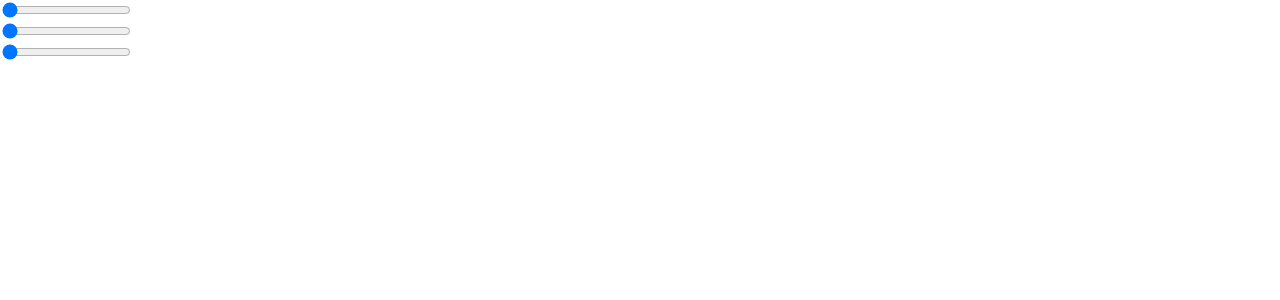
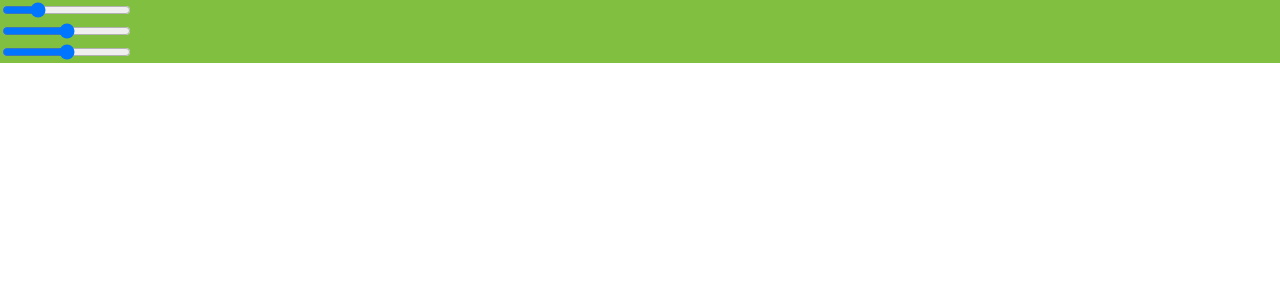
Before and after one commit to jlmdev/color-picker, a React (Create React App) app: page / in a window 1280 px wide. Shown: the top 300 px of the page. Built offline with nearby package versions, Linux system fonts and the light colour scheme; the HTML template or start-up script is replaced by a standard one.

Commit message:
Basic slider color changes working

```diff
--- a/src/App.jsx
+++ b/src/App.jsx
@@ -1,13 +1,53 @@
 import React, { Component } from 'react'
-import { Slider } from './components/Slider'
 
 class App extends Component {
+  state = {
+    hue: 90,
+    saturation: 50,
+    lightness: 50,
+  }
+
+  handleHueChange = event => {
+    this.setState({ hue: event.target.value })
+  }
+  handleSaturationChange = event => {
+    this.setState({ saturation: event.target.value })
+  }
+  handleLightnessChange = event => {
+    this.setState({ lightness: event.target.value })
+  }
+
   render() {
     return (
-      <div>
-        <Slider id="hue" sliderMax="360" />
-        <Slider id="saturation" sliderMax="100" />
-        <Slider id="lightness" sliderMax="100" />
+      <div
+        style={{
+          backgroundColor: `hsl(${this.state.hue},${this.state.saturation}%,${this.state.lightness}%)`,
+        }}
+      >
+        <div>
+          <input
+            type="range"
+            value={this.state.hue}
+            max="360"
+            onChange={this.handleHueChange}
+          />
+        </div>
+        <div>
+          <input
+            type="range"
+            value={this.state.saturation}
+            max="100"
+            onChange={this.handleSaturationChange}
+          />
+        </div>
+        <div>
+          <input
+            type="range"
+            value={this.state.lightness}
+            max="100"
+            onChange={this.handleLightnessChange}
+          />
+        </div>
       </div>
     )
   }
--- a/src/components/Slider.jsx
+++ /dev/null
@@ -1,25 +0,0 @@
-import React, { Component } from 'react'
-
-export class Slider extends Component {
-  state = {
-    value: 0,
-  }
-
-  handleSliderChange = event => {
-    const sliderValue = event.target.value
-    this.setState({ value: sliderValue })
-  }
-
-  render() {
-    return (
-      <div>
-        <input
-          type="range"
-          value={this.state.value}
-          max={this.props.sliderMax}
-          onChange={this.handleSliderChange}
-        />
-      </div>
-    )
-  }
-}
```
